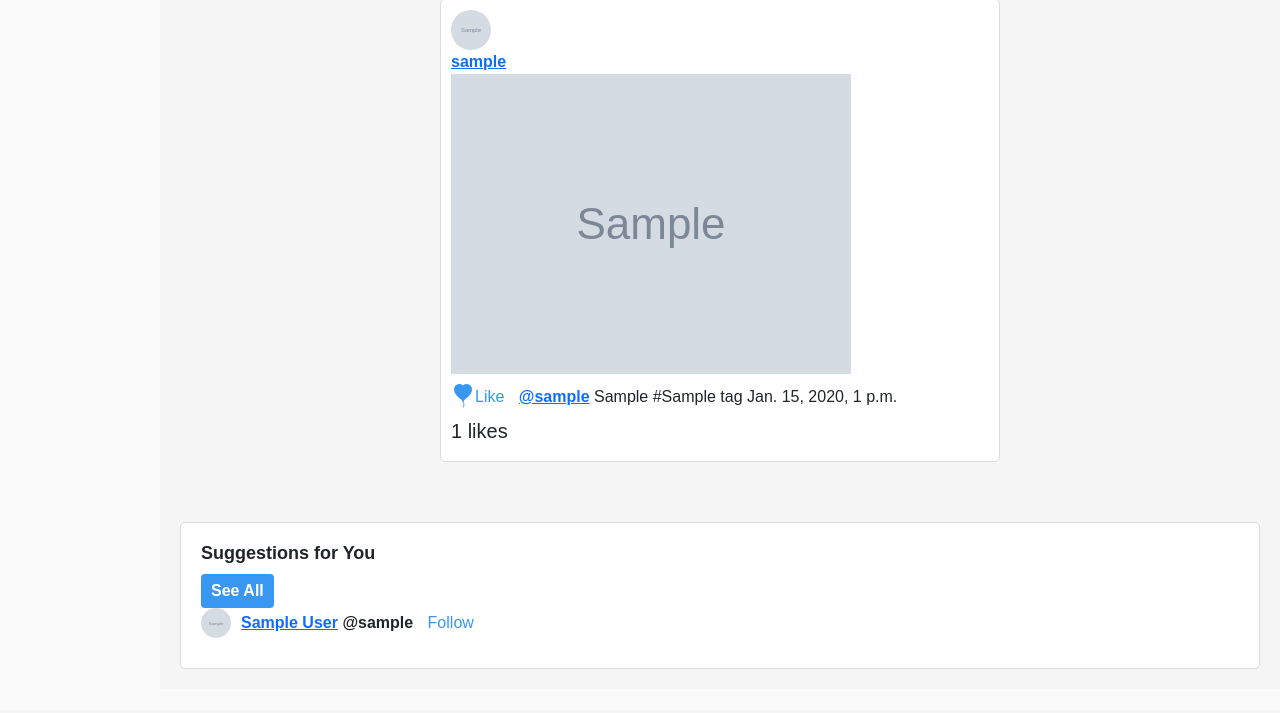
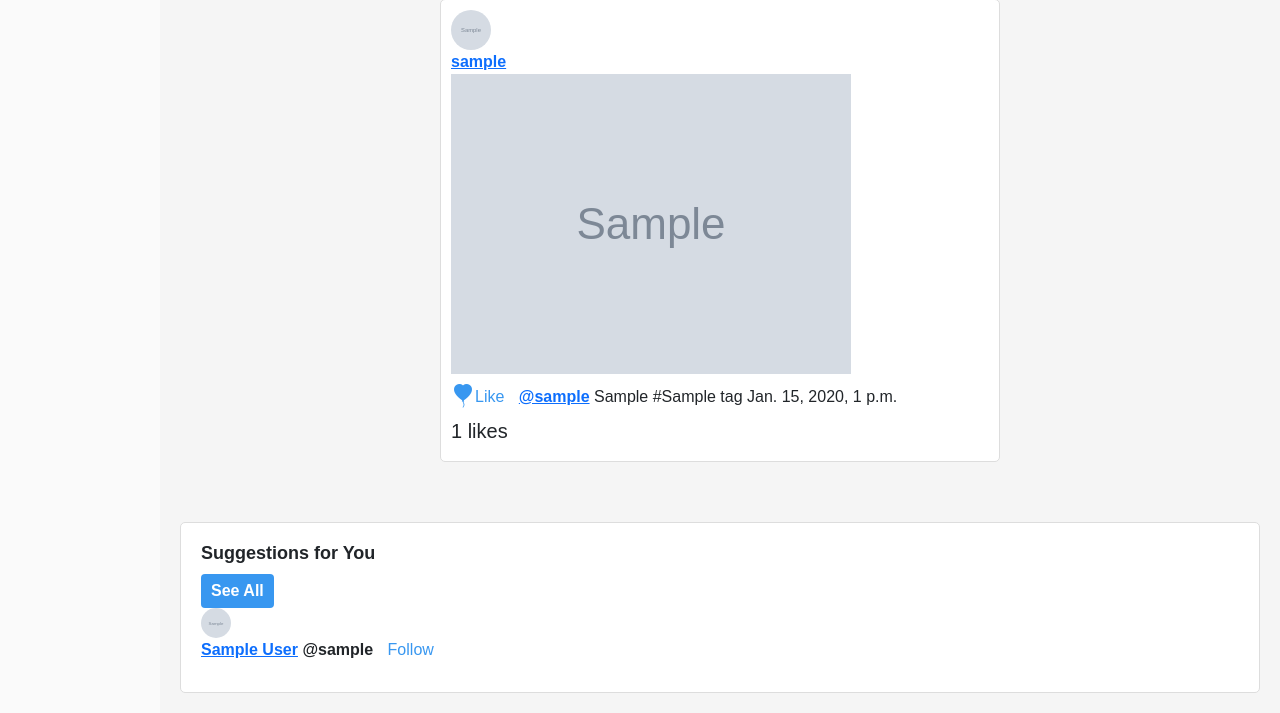
Before and after one commit to yorkings/gramapp, a Django app: template Gramapp/templates/dashboard.html in a window 1280 px wide. Shown: the part 90-803 px from the top of the page. Before the commit the page ends 759 px from the top, so only its background shows below. Run offline with Django 3.2, Linux system fonts and the light colour scheme; the template is opened without the code that fills it: values that come from a table or form of the project are taken from there, others are empty; tables that the repository leaves empty hold one stand-in row (values such as "Sample post"); grey boxes marked "Sample" are stand-in pictures; some libraries are stand-ins or nearby versions.

Commit message:
Friday made changes

```diff
--- a/Gramapp/static/dash.css
+++ b/Gramapp/static/dash.css
@@ -87,7 +87,7 @@ body {
 }
 
 .suggested-profile {
-  display: flex;
+  display: block;
   align-items: center;
   margin-bottom: 10px;
 }
```
